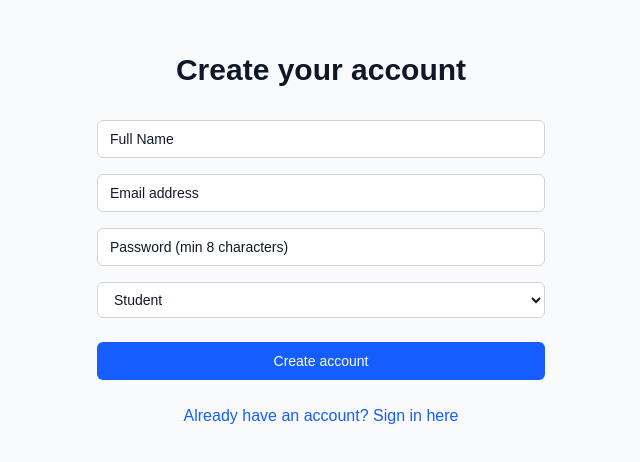
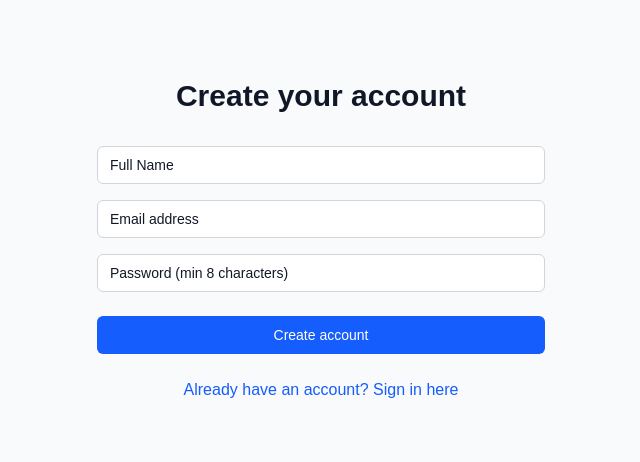
Before and after one commit to SRIXENO/Smart-performance-dashboard, a Next.js app: page /register in a window 1280 px wide. Shown: the part 172-634 px from the top of the page, without its empty margins (319-959 px from the left). Built offline with nearby package versions, Linux system fonts and the light colour scheme; no server answers.

Commit message:
Update files

```diff
--- a/src/app/register/page.tsx
+++ b/src/app/register/page.tsx
@@ -8,8 +8,7 @@ export default function Register() {
   const [formData, setFormData] = useState({
     name: '',
     email: '',
-    password: '',
-    role: 'student'
+    password: ''
   });
   const [error, setError] = useState('');
   const [loading, setLoading] = useState(false);
@@ -22,7 +21,7 @@ export default function Register() {
     setLoading(true);
 
     try {
-      await register(formData.name, formData.email, formData.password, formData.role);
+      await register(formData.name, formData.email, formData.password);
       router.push('/dashboard');
     } catch (error: any) {
       setError(error.response?.data?.error || 'Registration failed');
@@ -31,7 +30,7 @@ export default function Register() {
     }
   };
 
-  const handleChange = (e: React.ChangeEvent<HTMLInputElement | HTMLSelectElement>) => {
+  const handleChange = (e: React.ChangeEvent<HTMLInputElement>) => {
     setFormData({ ...formData, [e.target.name]: e.target.value });
   };
 
@@ -73,16 +72,6 @@ export default function Register() {
               className="relative block w-full px-3 py-2 border border-gray-300 placeholder-gray-500 text-gray-900 rounded-md focus:outline-none focus:ring-blue-500 focus:border-blue-500 sm:text-sm"
               placeholder="Password (min 8 characters)"
             />
-            <select
-              name="role"
-              value={formData.role}
-              onChange={handleChange}
-              className="relative block w-full px-3 py-2 border border-gray-300 text-gray-900 rounded-md focus:outline-none focus:ring-blue-500 focus:border-blue-500 sm:text-sm"
-            >
-              <option value="student">Student</option>
-              <option value="faculty">Faculty</option>
-              <option value="admin">Admin</option>
-            </select>
           </div>
 
           {error && (
--- a/src/context/AuthContext.tsx
+++ b/src/context/AuthContext.tsx
@@ -10,7 +10,7 @@ interface AuthContextType {
   login: (email: string, password: string) => Promise<void>;
   logout: () => Promise<void>;
   checkAuth: () => Promise<void>;
-  register: (name: string, email: string, password: string, role: string) => Promise<void>;
+  register: (name: string, email: string, password: string) => Promise<void>;
 }
 
 const AuthContext = createContext<AuthContextType | undefined>(undefined);
@@ -57,8 +57,8 @@ export const AuthProvider = ({ children }: { children: ReactNode }) => {
     setUser(response.data.user);
   };
 
-  const register = async (name: string, email: string, password: string, role: string) => {
-    const response = await authAPI.register({ name, email, password, role });
+  const register = async (name: string, email: string, password: string) => {
+    const response = await authAPI.register({ name, email, password, role: 'student' });
     if (response.data.token && typeof window !== 'undefined') {
       localStorage.setItem('token', response.data.token);
     }
```
Also changed, not shown: 2 other files (tests, documents, lock files or other folders).
